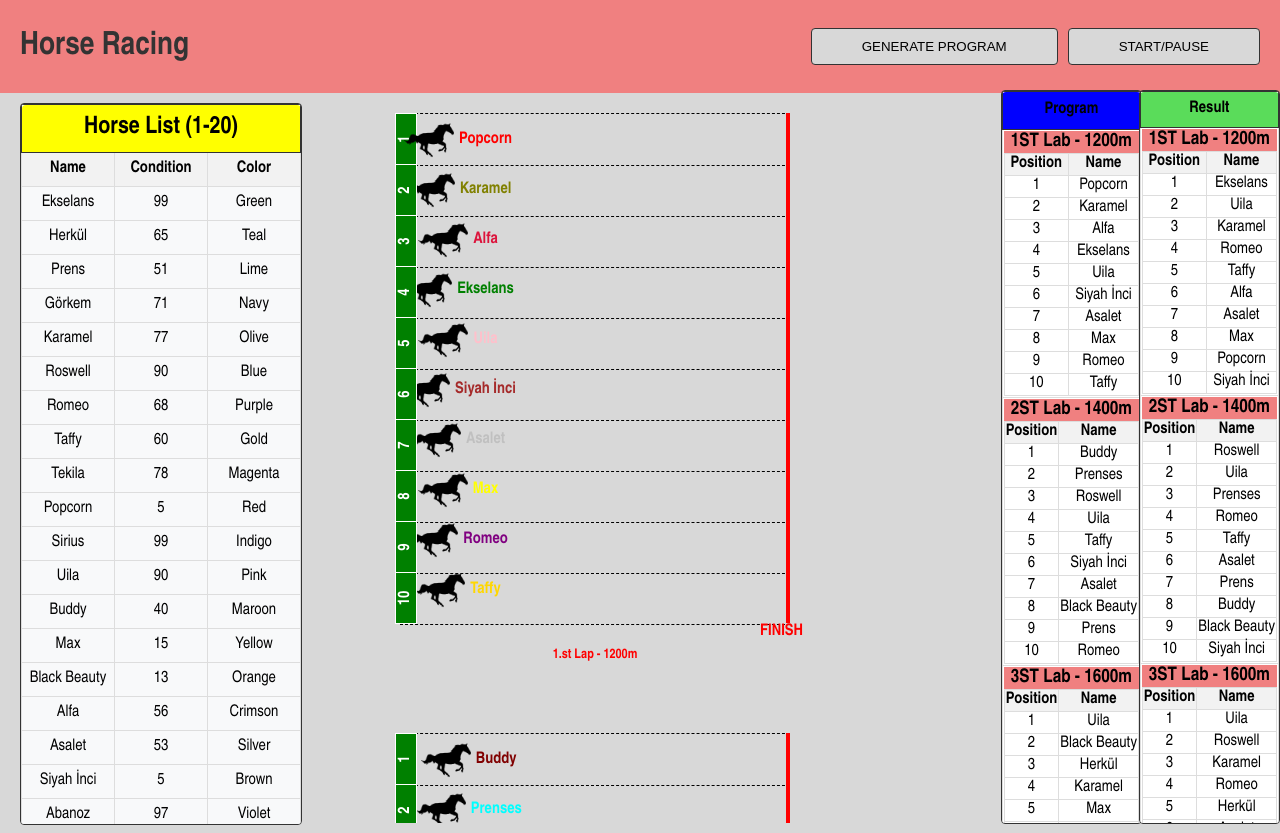
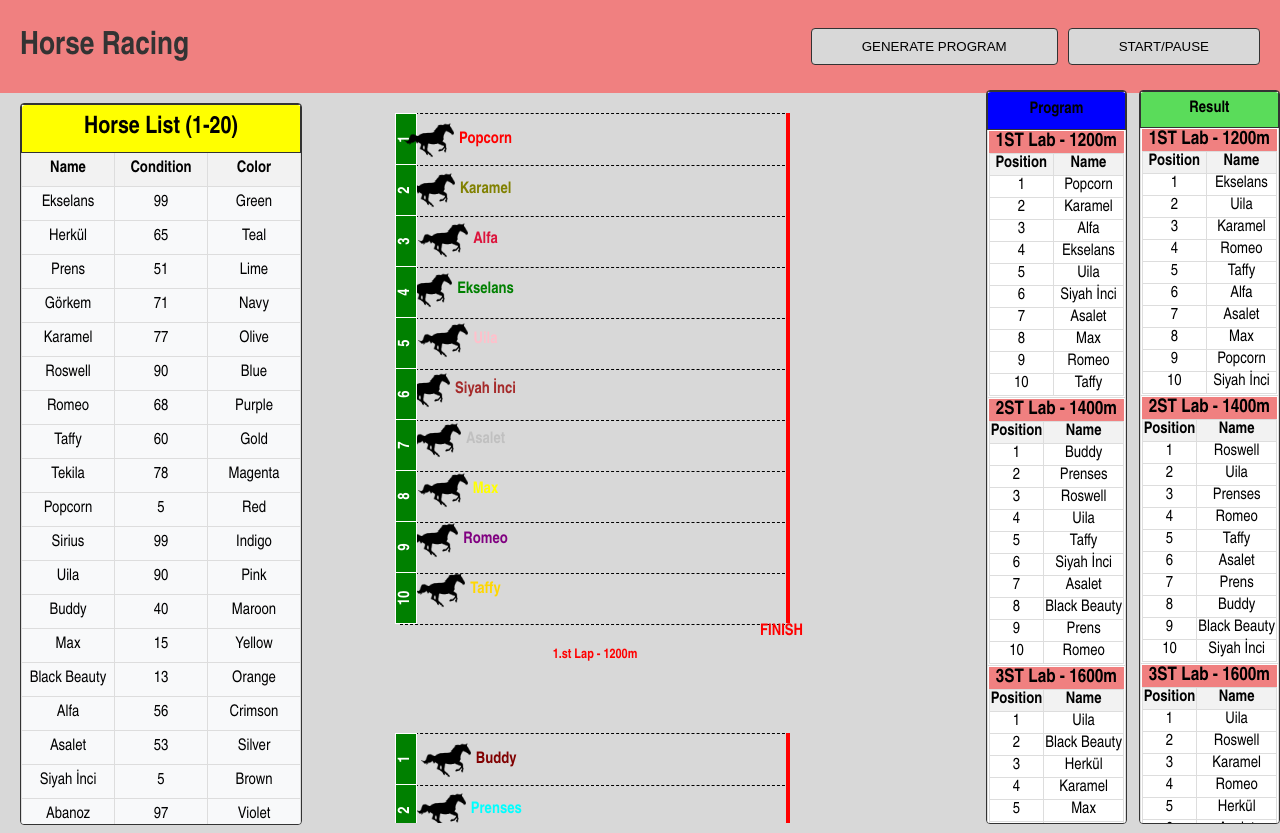
Before and after one commit to aleynakoluk/horse-racing-app, a Vue app in the folder horse-racing-game/: page / in a window 1280 px wide. Built offline with nearby package versions, Linux system fonts and the light colour scheme.

Commit message:
ufak dizayn düzeltmesi yapıldı

```diff
--- a/horse-racing-game/src/components/RaceSchedule.vue
+++ b/horse-racing-game/src/components/RaceSchedule.vue
@@ -68,7 +68,7 @@ export default {
   position: absolute;
   top: 0;
   margin-top: 90px;
-  right: 138px;
+  right: 153px;
 }
 
 .race-schedule::-webkit-scrollbar {
```
